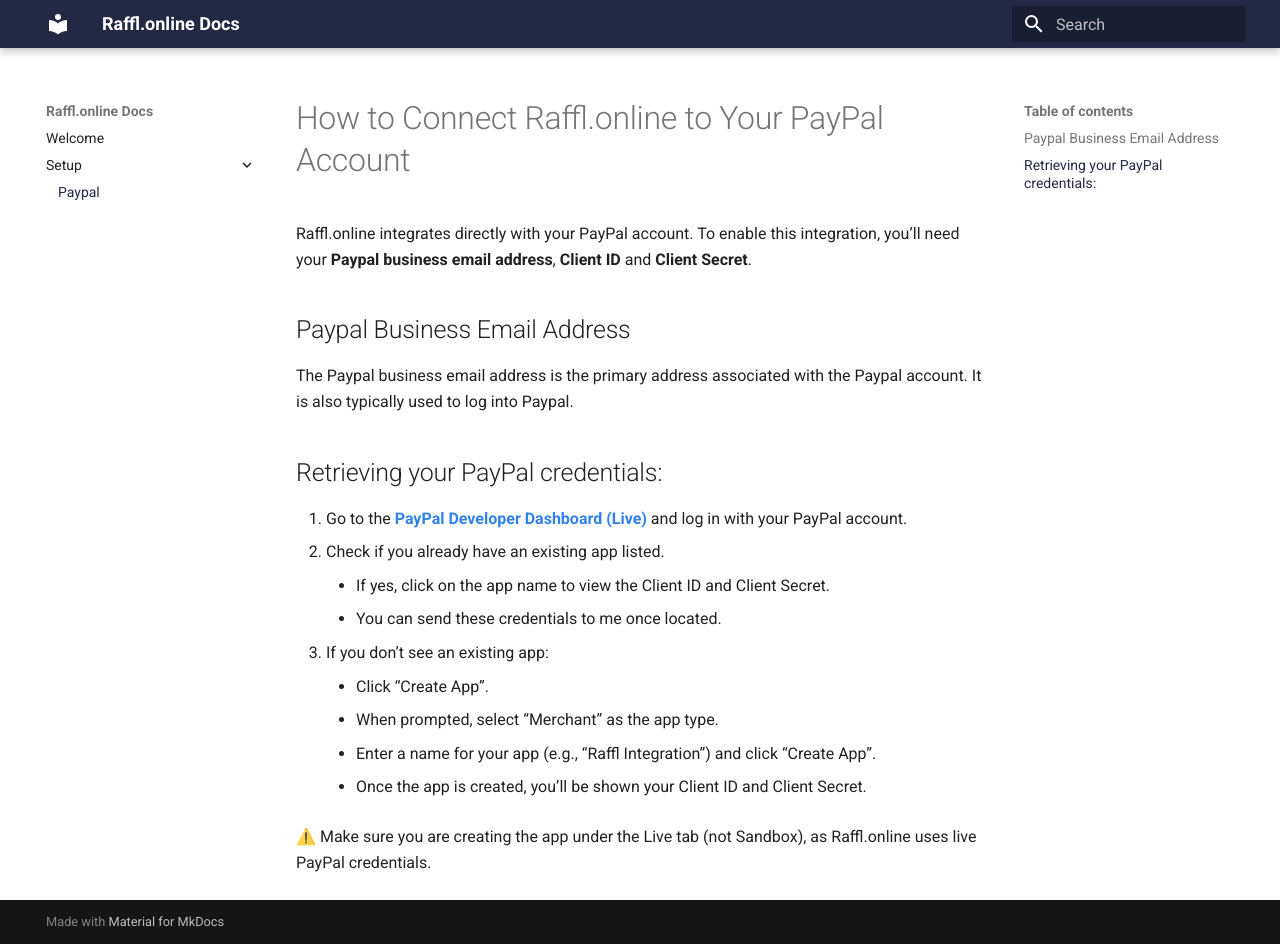
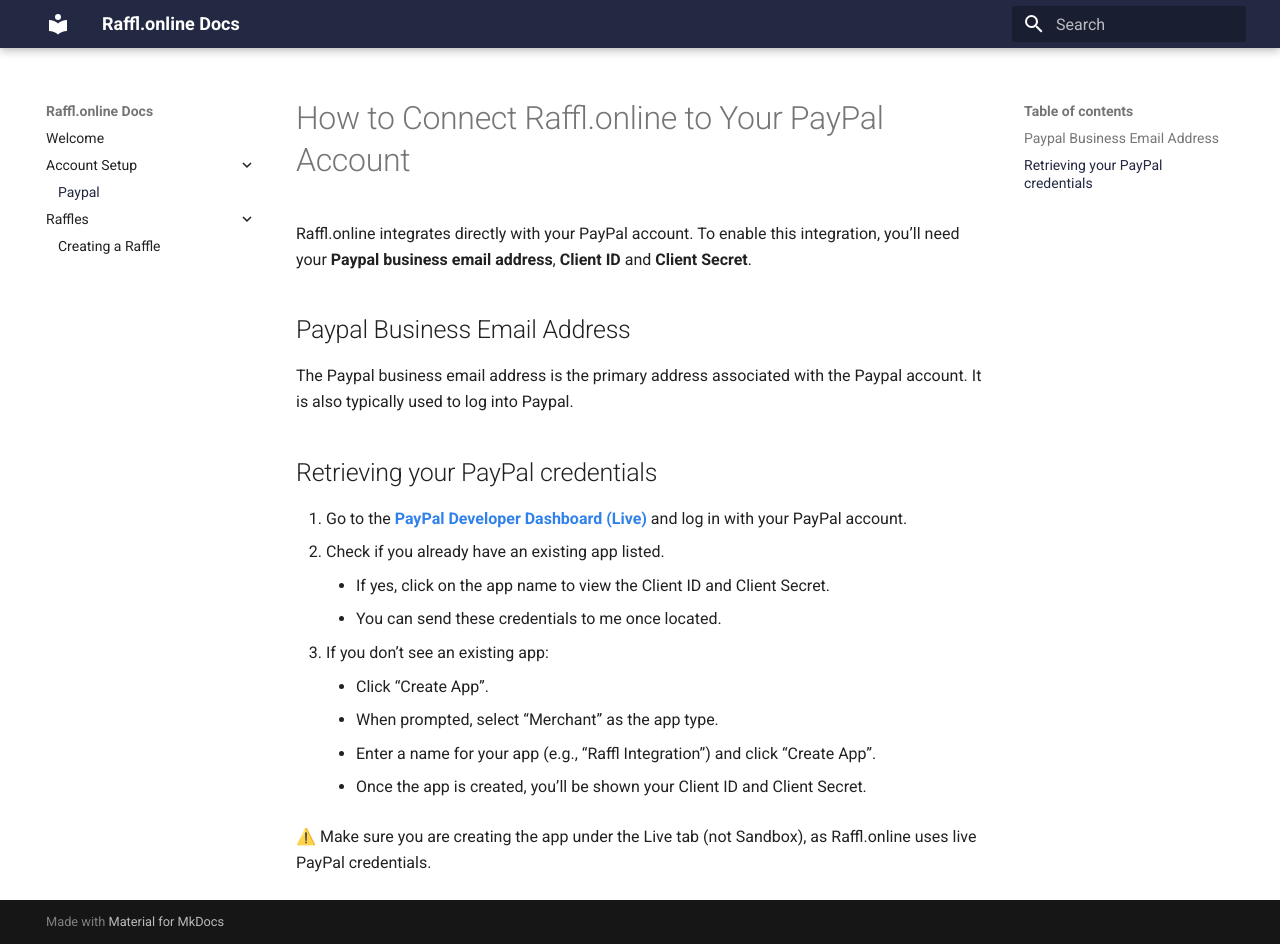
Before and after one commit to jasonmotylinski/raffl.online-docs, an MkDocs documentation site: the page built from docs/Account Setup/paypal.md, in a window 1280 px wide and 944 px high. Built offline with MkDocs 1.6.1 and Material for MkDocs 9.7.7, drawn with Linux system fonts in a browser that asks for light colours.

Commit message:
feature: added docs for creating a raffle

```diff
--- a/docs/setup/paypal.md
+++ b/docs/Account Setup/paypal.md
@@ -8,7 +8,7 @@
 ## Paypal Business Email Address
 The Paypal business email address is the primary address associated with the Paypal account. It is also typically used to log into Paypal.
 
-## Retrieving your PayPal credentials:
+## Retrieving your PayPal credentials
 
 1.  Go to the __[PayPal Developer Dashboard (Live)](https://developer.paypal.com/dashboard/applications/live)__ and log in with your PayPal account.
 1. Check if you already have an existing app listed.
```
Also changed, not shown: docs/Raffles/creating.md (added, +15 -0 lines).
